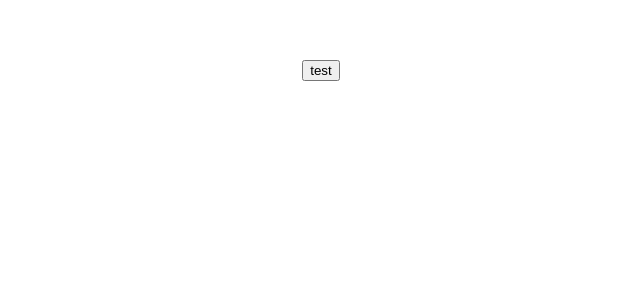
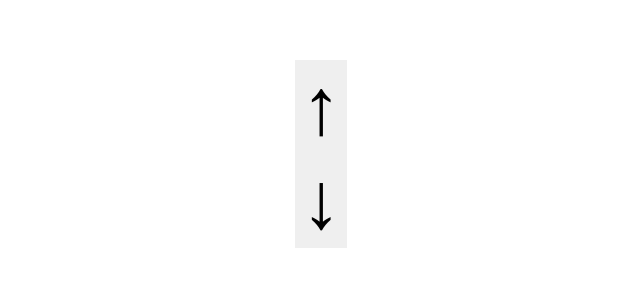
Before and after one commit to tomho-git/remote-car-control, a Vue app: page / in a window 1280 px wide. Shown: the top 300 px of the page, without its empty margins (319-959 px from the left). Built offline with nearby package versions, Linux system fonts and the light colour scheme.

Commit message:
add move forward and backward function

```diff
--- a/src/App.vue
+++ b/src/App.vue
@@ -1,37 +1,71 @@
 <template>
   <div id="app">
-    <button @mousedown="turnOn" @mouseup="turnOff"> test </button>
+    <div>
+    <button
+      @mousedown="moveForward()"
+      @mouseup="stopMotion()"
+      @touchstart="moveForward()"
+      @touchend="stopMotion()"
+      class="noselect button"
+    >
+      ↑
+    </button>
+    </div>
+    <div>
+    <button
+      @mousedown="moveBackward()"
+      @mouseup="stopMotion()"
+      @touchstart="moveBackward()"
+      @touchend="stopMotion()"
+      class="noselect button"
+    >
+      ↓
+    </button>
+    </div>
   </div>
 </template>
 
 <script>
-import axios from 'axios'
+import axios from "axios";
 export default {
-  name: 'App',
-  components: {
+  name: "App",
+  components: {},
+  data: function () {
+    return {
+      wheelMotion: null,
+    };
   },
-  data: function () {
-  return {
-    ledOnTimer: null,
-  }
-},
-  methods:{
-    turnOn(){
-      this.ledOnTimer = setInterval(()=>{
-        axios.get('http://192.168.1.8:8080/?light=on')
-      .then(resp=>{
-        console.log(resp)
-      })
-      .catch(err=>{
-        console.log(err)
-      })
-      }, 100)
+  methods: {
+    moveForward() {
+      this.wheelMotion = setInterval(() => {
+        axios
+          .get("http://192.168.4.1:8080/?car=forward")
+          .then((resp) => {
+            console.log(resp);
+          })
+          .catch((err) => {
+            console.log(err);
+          });
+      }, 1000);
     },
-    turnOff(){
-      clearInterval(this.ledOnTimer);
-    }
-  }
-}
+    moveBackward(){
+      this.wheelMotion = setInterval(() => {
+        axios
+          .get("http://192.168.4.1:8080/?car=backward")
+          .then((resp) => {
+            console.log(resp);
+          })
+          .catch((err) => {
+            console.log(err);
+          });
+      }, 1000);
+    },
+    stopMotion() {
+      clearInterval(this.wheelMotion);
+      axios.get("http://192.168.4.1:8080/?car=stop")
+    },
+  },
+};
 </script>
 
 <style>
@@ -43,4 +77,17 @@ export default {
   color: #2c3e50;
   margin-top: 60px;
 }
+.noselect {
+  -webkit-touch-callout: none; /* iOS Safari */
+  -webkit-user-select: none; /* Safari */
+  -khtml-user-select: none; /* Konqueror HTML */
+  -moz-user-select: none; /* Old versions of Firefox */
+  -ms-user-select: none; /* Internet Explorer/Edge */
+  user-select: none; /* Non-prefixed version, currently
+  supported by Chrome, Edge, Opera and Firefox */
+}
+.button{
+  font-size: 10vh;
+  border: transparent
+}
 </style>
```
Also changed, not shown: src/components/HelloWorld.vue (deleted, +0 -58 lines), src/assets/logo.png (deleted).
